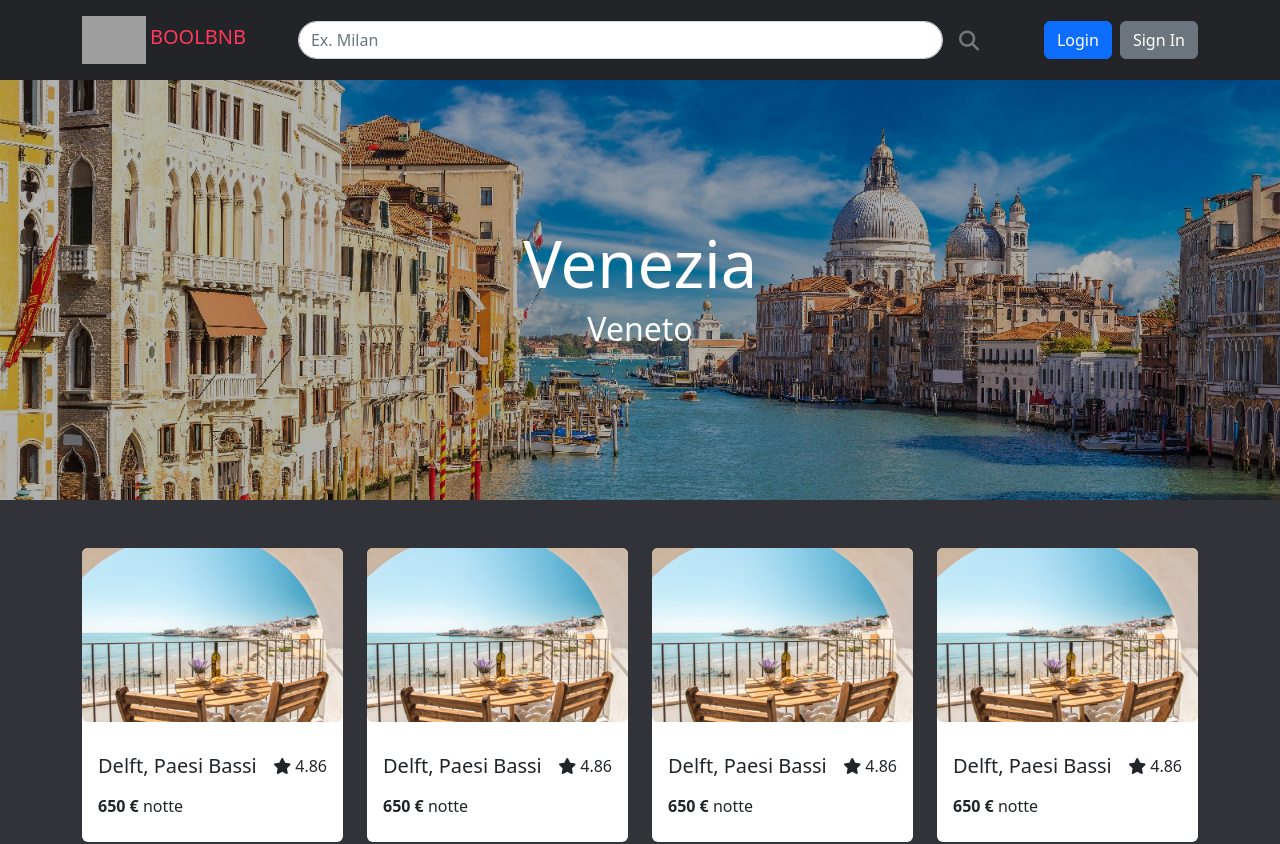
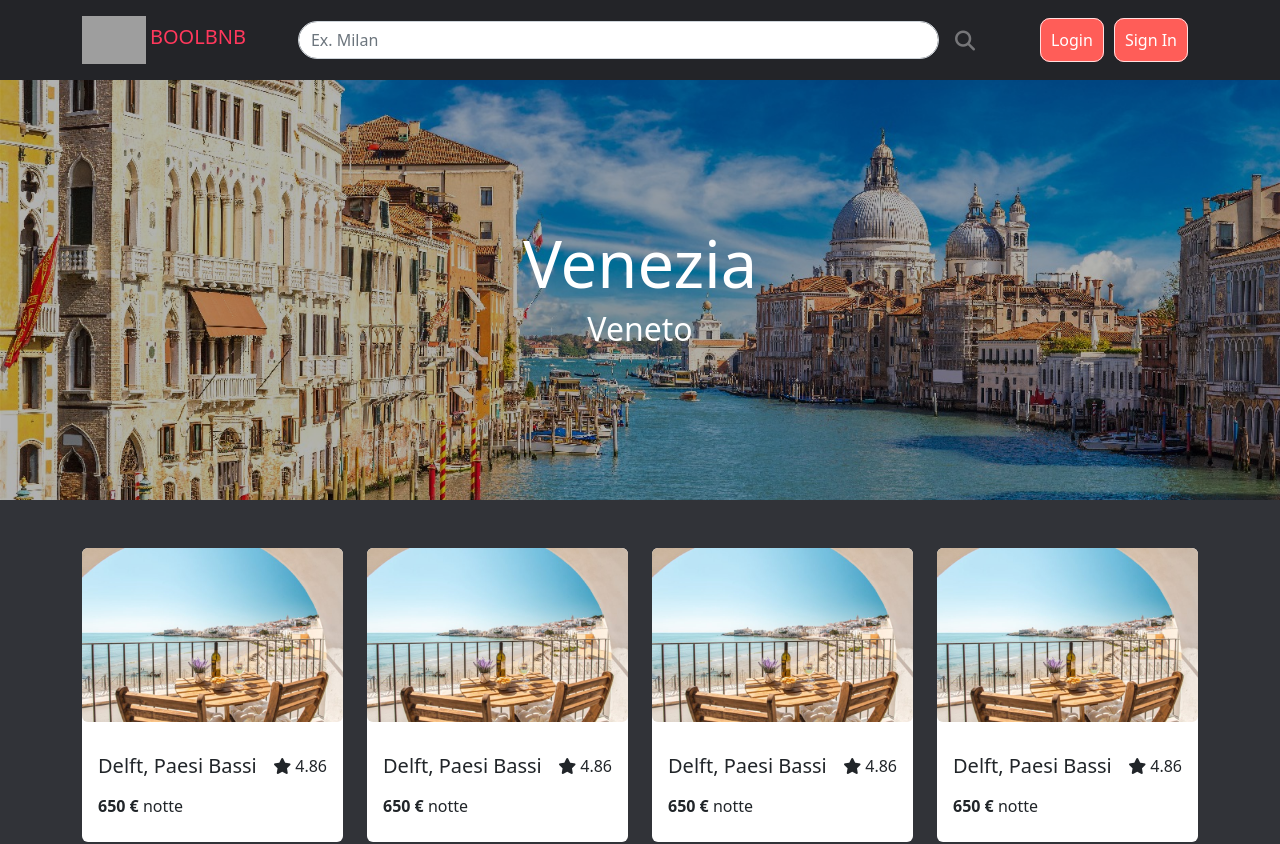
Before and after one commit to AndreaChiari/boolbnb, a Vue app: page / in a window 1280 px wide. Shown: the top 844 px of the page. Built offline with nearby package versions, Linux system fonts and the light colour scheme; grey boxes are pictures that could not be loaded.

Commit message:
buttons-fixed

```diff
--- a/src/components/AppHeader.vue
+++ b/src/components/AppHeader.vue
@@ -4,7 +4,7 @@ import GeneralButton from './GeneralButton.vue';
 
 export default {
     name: "AppHeader",
-    components: { RouterLink },
+    components: { RouterLink, GeneralButton },
     data: () => ({}),
     methods: {
         toggleMenu() {
@@ -47,8 +47,8 @@ export default {
             </div>
             <div class="nav-right">
                 <div class="d-none d-md-inline">
-                    <router-link :to="{ name: 'index' }" class="btn btn-primary me-2">Login</router-link>
-                    <router-link to="/apartments/1" class="btn btn-secondary">Sign In</router-link>
+                    <GeneralButton buttonText="Login" routeName="index" />
+                    <GeneralButton buttonText="Sign In" routeName="index" />
                 </div>
                 <div class="group-btn  d-sm-block d-md-none">
                     <div class="dropdown">
@@ -57,8 +57,8 @@ export default {
                             <i class="fa-solid fa-bars fa-lg" style="color: #ffffff;"></i>
                         </button>
                         <div class="dropdown-menu">
-                            <router-link :to="{ name: 'index' }" class="btn btn-primary me-2">Login</router-link>
-                            <router-link to="/apartments/1" class="btn btn-secondary">Sign In</router-link>
+                            <GeneralButton buttonText="Login" routeName="index" />
+                            <GeneralButton buttonText="Sign In" routeName="index" />
                         </div>
                     </div>
                 </div>
@@ -69,6 +69,10 @@ export default {
 
 <style lang="scss" scoped>
 @use '../assets/styles/partials/variables' as *;
+
+.contact-button {
+    margin-right: 10px;
+}
 
 header {
     height: 80px;
```
